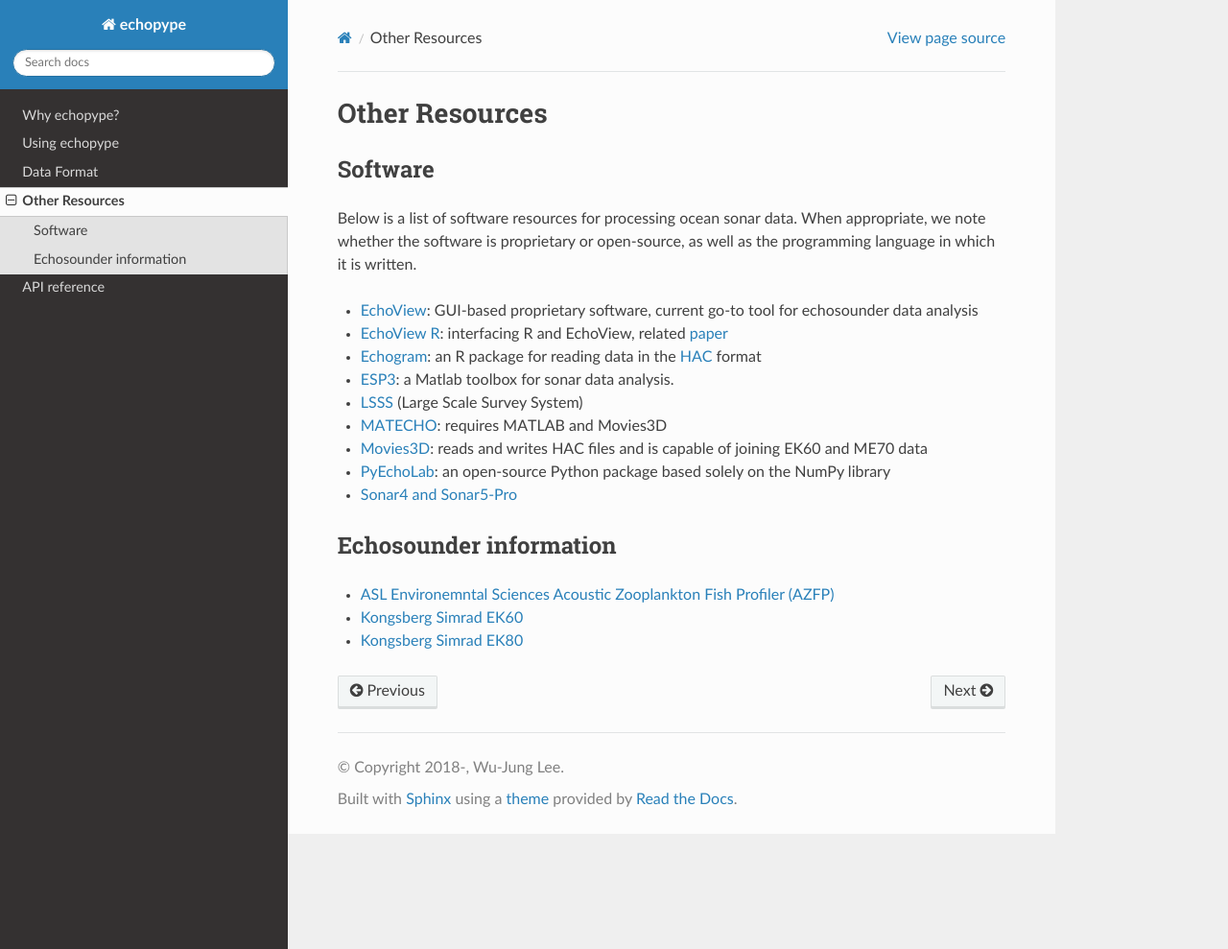
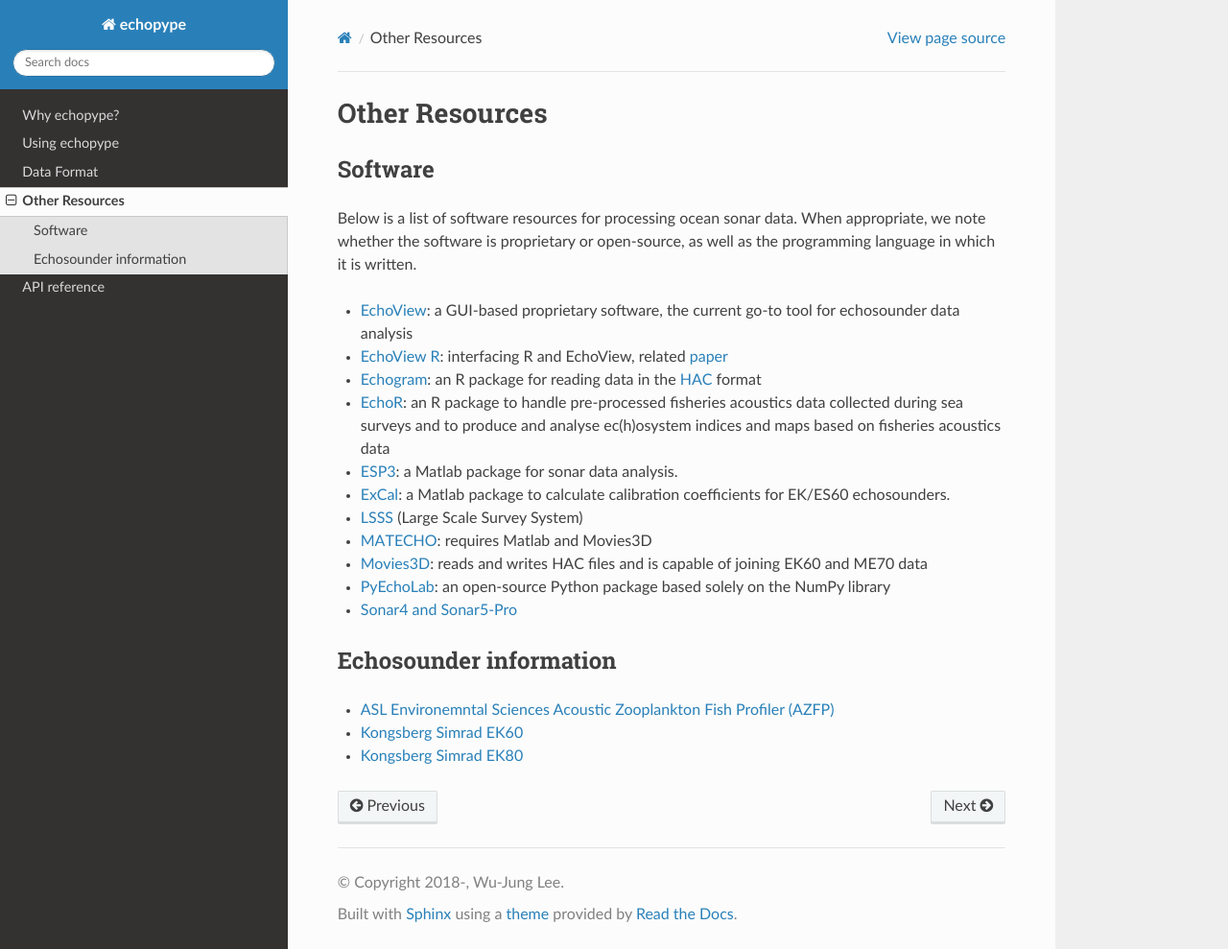
Before and after one commit to OSOceanAcoustics/echopype, a Sphinx documentation site: the page built from docs/source/resources.rst, in a window 1280 px wide and 989 px high. Shown: the whole window at 96% size. Built offline with Sphinx 7.4.7 and the Read the Docs theme 2.0.0, drawn with Linux system fonts in a browser that asks for light colours.

```diff
--- a/docs/source/resources.rst
+++ b/docs/source/resources.rst
@@ -8,23 +8,34 @@ Below is a list of software resources for processing ocean sonar data.
 When appropriate, we note whether the software is proprietary or open-source,
 as well as the programming language in which it is written.
 
-- `EchoView <https://www.echoview.com/>`_: GUI-based proprietary software,
-  current go-to tool for echosounder data analysis
+- `EchoView <https://www.echoview.com/>`_:
+  a GUI-based proprietary software,
+  the current go-to tool for echosounder data analysis
 
 - `EchoView R <https://github.com/AustralianAntarcticDivision/EchoviewR>`_:
-  interfacing R and EchoView, related `paper <https://www.frontiersin.org/articles/10.3389/fmars.2015.00015/full>`_
+  interfacing R and EchoView,
+  related `paper <https://www.frontiersin.org/articles/10.3389/fmars.2015.00015/full>`_
 
-- `Echogram <https://CRAN.R-project.org/package=echogram>`_: an R package for
-  reading data in the `HAC <http://www.ices.dk/sites/pub/Publication%20Reports/
+- `Echogram <https://CRAN.R-project.org/package=echogram>`_:
+  an R package for reading data in the
+  `HAC <http://www.ices.dk/sites/pub/Publication%20Reports/
   Cooperative%20Research%20Report%20%28CRR%29/crr278/crr278.pdf>`_ format
 
+- `EchoR <https://gitlab.ifremer.fr/md0276b/echor>`_:
+  an R package to handle pre-processed fisheries acoustics data collected
+  during sea surveys and to produce and analyse ec(h)osystem indices and
+  maps based on fisheries acoustics data
+
 - `ESP3 <https://bitbucket.org/echoanalysis/esp3/overview>`_:
-  a Matlab toolbox for sonar data analysis.
+  a Matlab package for sonar data analysis.
+
+- `ExCal <https://github.com/gavinmacaulay/calibration-code>`_:
+  a Matlab package to calculate calibration coefficients for EK/ES60 echosounders.
 
 - `LSSS <https://cmr.no/projects/10396/lsss/>`_ (Large Scale Survey System)
 
 - `MATECHO <https://usermanual.wiki/Pdf/MatechoUserManual18052017.963673607.pdf>`_:
-  requires MATLAB and Movies3D
+  requires Matlab and Movies3D
 
 - `Movies3D <https://forge.ifremer.fr/plugins/mediawiki/wiki/movies3d/index.php/Accueil>`_:
   reads and writes HAC files and is capable of joining EK60 and ME70 data
```
Also changed, not shown: README.rst (+19 -11 lines), docs/source/data-format.rst (+7 -6 lines), docs/source/usage.rst (+41 -50 lines).
